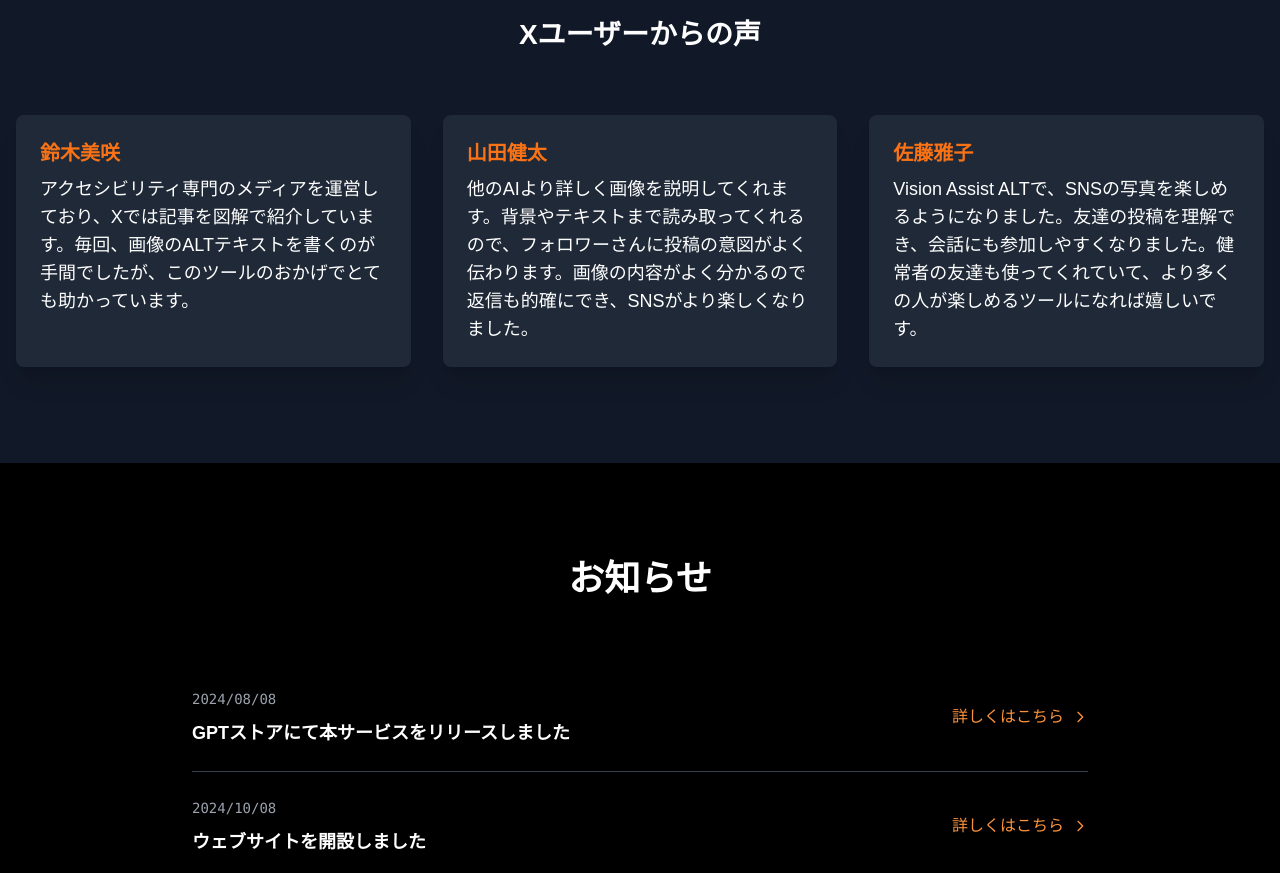
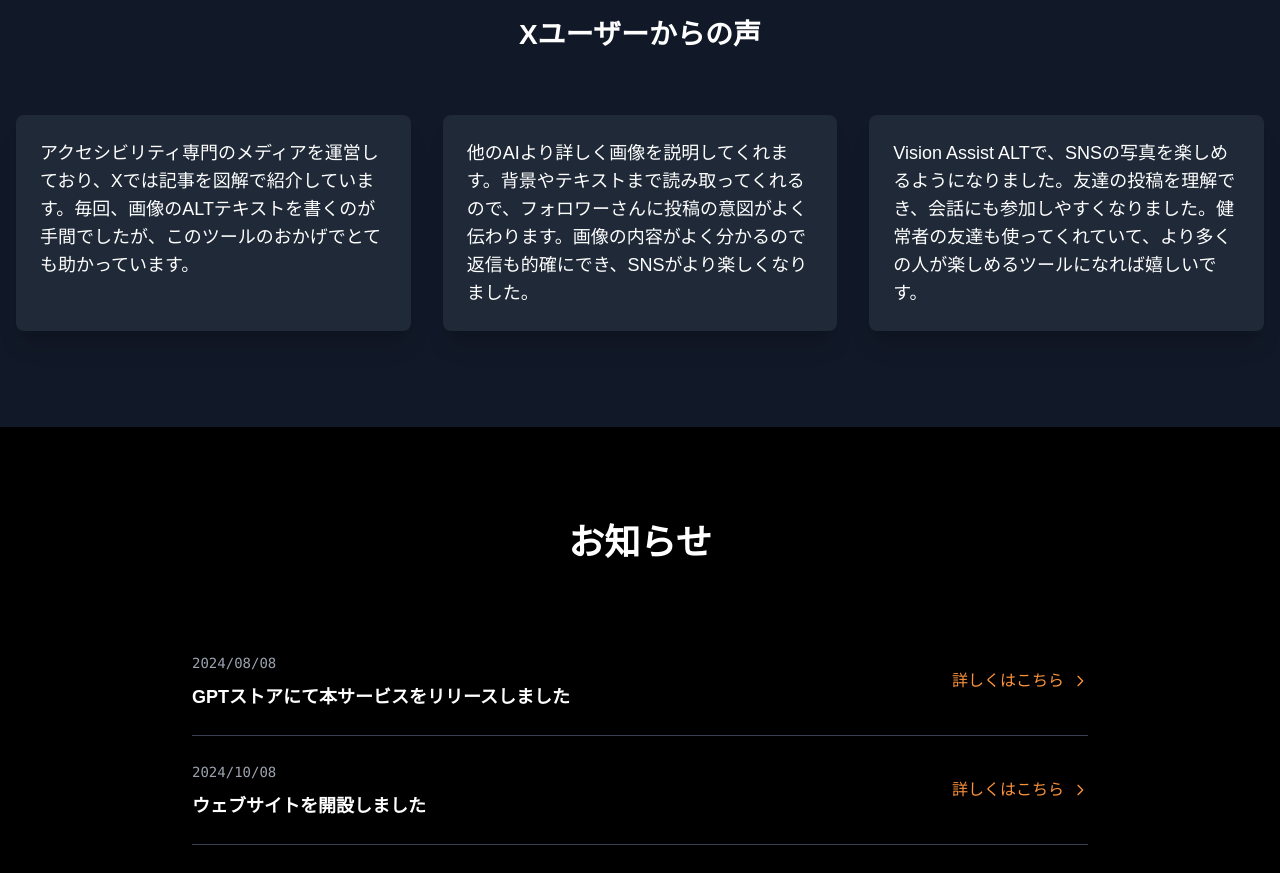
Before and after one commit to Gashin0601/VisionAssistALT-NodeJS, a Next.js app: page / in a window 1280 px wide. Shown: the part 6020-6893 px from the top of the page. Built offline with nearby package versions, Linux system fonts and the light colour scheme.

Commit message:
style(reviews): remove reviewer names to match nameless card design

```diff
--- a/src/components/Reviews.tsx
+++ b/src/components/Reviews.tsx
@@ -38,7 +38,6 @@
       animate={inView ? { opacity: 1, y: 0 } : { opacity: 0, y: 50 }}
       transition={{ duration: 1, delay: index * 0.2 }}
     >
-      <p className="text-xl font-semibold text-orange-500 mb-2" style={{ display: 'block' }}>{review.name}</p>
       <p className="text-lg">{review.content}</p>
     </motion.div>
   );
```
